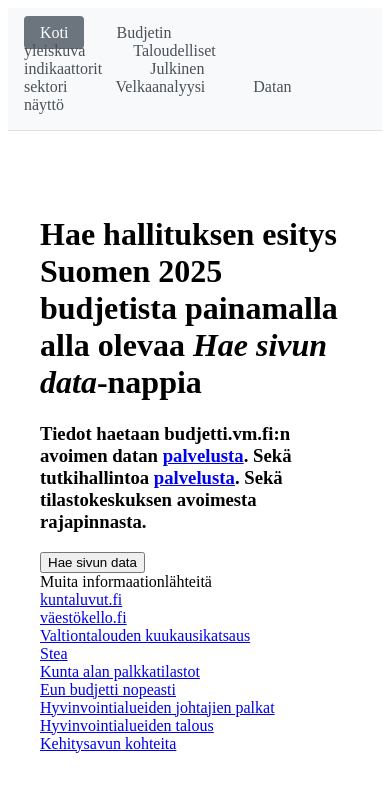
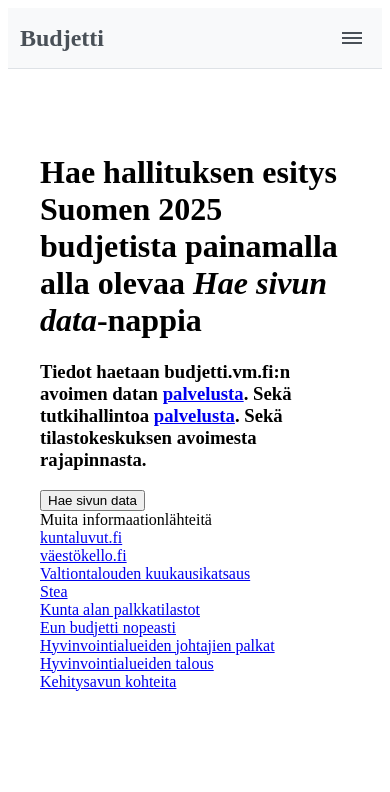
Before and after one commit to otsatukka/AvoinSuomi, a Vue app in the folder budjetinesitys/: page /#/ in a window 390 px wide. Shown: the top 792 px of the page. Built offline with nearby package versions, Linux system fonts and the light colour scheme.

Commit message:
Optimize for mobile a bit

```diff
--- a/budjetinesitys/src/App.vue
+++ b/budjetinesitys/src/App.vue
@@ -1,12 +1,29 @@
 <template>
   <div id="app">
     <nav class="main-navigation">
-      <router-link to="/">Koti</router-link>
-      <router-link to="/overview">Budjetin yleiskuva</router-link>
-      <router-link to="/economic-indicators">Taloudelliset indikaattorit</router-link>
-      <router-link to="/public-sector">Julkinen sektori</router-link>
-      <router-link to="/debt-analysis">Velkaanalyysi</router-link>
-      <router-link to="/data-visualization">Datan näyttö</router-link>
+      <div class="nav-container">
+        <div class="nav-brand">
+          <h1 class="nav-title">Budjetti</h1>
+        </div>
+        <button
+          class="nav-toggle"
+          @click="toggleMenu"
+          :class="{ 'active': isMenuOpen }"
+          aria-label="Toggle navigation menu"
+        >
+          <span class="hamburger-line"></span>
+          <span class="hamburger-line"></span>
+          <span class="hamburger-line"></span>
+        </button>
+        <div class="nav-links" :class="{ 'nav-open': isMenuOpen }">
+          <router-link to="/" @click="closeMenu">Koti</router-link>
+          <router-link to="/overview" @click="closeMenu">Budjetin yleiskuva</router-link>
+          <router-link to="/economic-indicators" @click="closeMenu">Taloudelliset indikaattorit</router-link>
+          <router-link to="/public-sector" @click="closeMenu">Julkinen sektori</router-link>
+          <router-link to="/debt-analysis" @click="closeMenu">Velkaanalyysi</router-link>
+          <router-link to="/data-visualization" @click="closeMenu">Datan näyttö</router-link>
+        </div>
+      </div>
     </nav>
     <router-view />
   </div>
@@ -14,33 +31,146 @@
 
 <script>
 export default {
-  name: 'App'
+  name: 'App',
+  data() {
+    return {
+      isMenuOpen: false
+    }
+  },
+  methods: {
+    toggleMenu() {
+      this.isMenuOpen = !this.isMenuOpen;
+    },
+    closeMenu() {
+      this.isMenuOpen = false;
+    }
+  }
 }
 </script>
 
 <style>
 .main-navigation {
   background-color: #f8f9fa;
-  padding: 1rem;
   border-bottom: 1px solid #dee2e6;
   margin-bottom: 2rem;
+  position: sticky;
+  top: 0;
+  z-index: 1000;
 }
 
-.main-navigation a {
-  margin-right: 1rem;
+.nav-container {
+  max-width: 1200px;
+  margin: 0 auto;
+  padding: 0 1rem;
+  display: flex;
+  justify-content: space-between;
+  align-items: center;
+  min-height: 60px;
+}
+
+.nav-brand {
+  flex-shrink: 0;
+}
+
+.nav-title {
+  margin: 0;
+  font-size: 1.5rem;
+  color: #495057;
+}
+
+.nav-toggle {
+  display: none;
+  background: none;
+  border: none;
+  cursor: pointer;
+  padding: 0.5rem;
+  border-radius: 0.25rem;
+  transition: background-color 0.2s;
+}
+
+.nav-toggle:hover {
+  background-color: #e9ecef;
+}
+
+.hamburger-line {
+  display: block;
+  width: 20px;
+  height: 2px;
+  background-color: #495057;
+  margin: 3px 0;
+  transition: all 0.3s;
+}
+
+.nav-toggle.active .hamburger-line:nth-child(1) {
+  transform: rotate(-45deg) translate(-5px, 5px);
+}
+
+.nav-toggle.active .hamburger-line:nth-child(2) {
+  opacity: 0;
+}
+
+.nav-toggle.active .hamburger-line:nth-child(3) {
+  transform: rotate(45deg) translate(-5px, -5px);
+}
+
+.nav-links {
+  display: flex;
+  gap: 0.5rem;
+}
+
+.nav-links a {
   padding: 0.5rem 1rem;
   text-decoration: none;
   color: #495057;
   border-radius: 0.25rem;
   transition: background-color 0.2s;
+  white-space: nowrap;
 }
 
-.main-navigation a:hover {
+.nav-links a:hover {
   background-color: #e9ecef;
 }
 
-.main-navigation a.router-link-active {
+.nav-links a.router-link-active {
   background-color: #6c757d;
   color: white;
 }
+
+/* Mobile Styles */
+@media (max-width: 768px) {
+  .nav-toggle {
+    display: block;
+  }
+
+  .nav-links {
+    position: absolute;
+    top: 100%;
+    left: 0;
+    right: 0;
+    background-color: #f8f9fa;
+    border-bottom: 1px solid #dee2e6;
+    flex-direction: column;
+    padding: 1rem;
+    gap: 0.25rem;
+    transform: translateY(-100%);
+    opacity: 0;
+    visibility: hidden;
+    transition: all 0.3s ease;
+  }
+
+  .nav-links.nav-open {
+    transform: translateY(0);
+    opacity: 1;
+    visibility: visible;
+  }
+
+  .nav-links a {
+    padding: 0.75rem 1rem;
+    border-radius: 0.375rem;
+  }
+
+  .nav-container {
+    padding: 0 0.75rem;
+  }
+}
 </style>
--- a/budjetinesitys/src/views/DebtAnalysisView.vue
+++ b/budjetinesitys/src/views/DebtAnalysisView.vue
@@ -1,6 +1,6 @@
 <template>
     <div class="debt-analysis-view">
-      <h1>Debt Analysis</h1>
+      <h1>Velka-analyysi</h1>
 
       <div v-if="dataStore.isLoading" class="loading">
         Lataa dataa...
```
